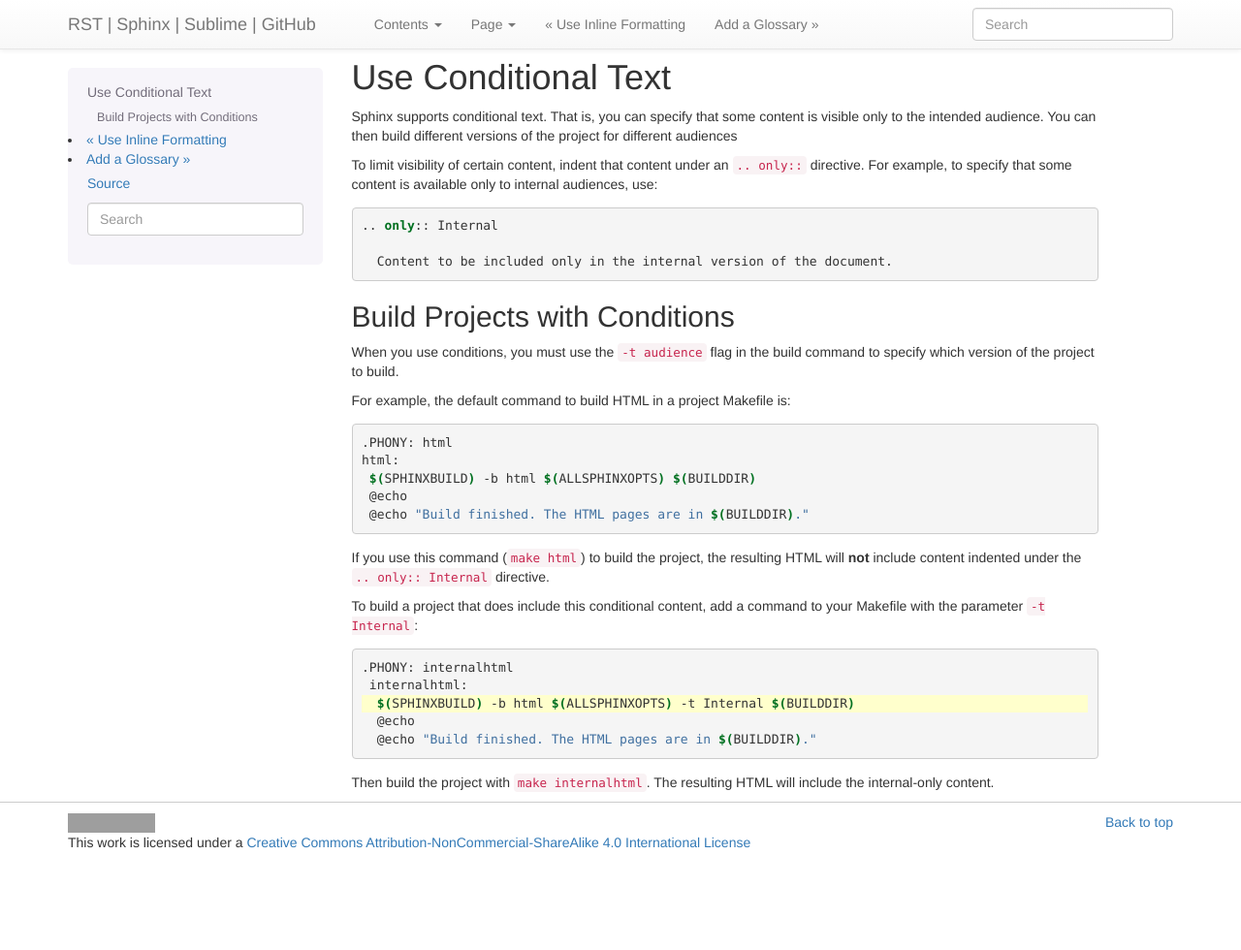
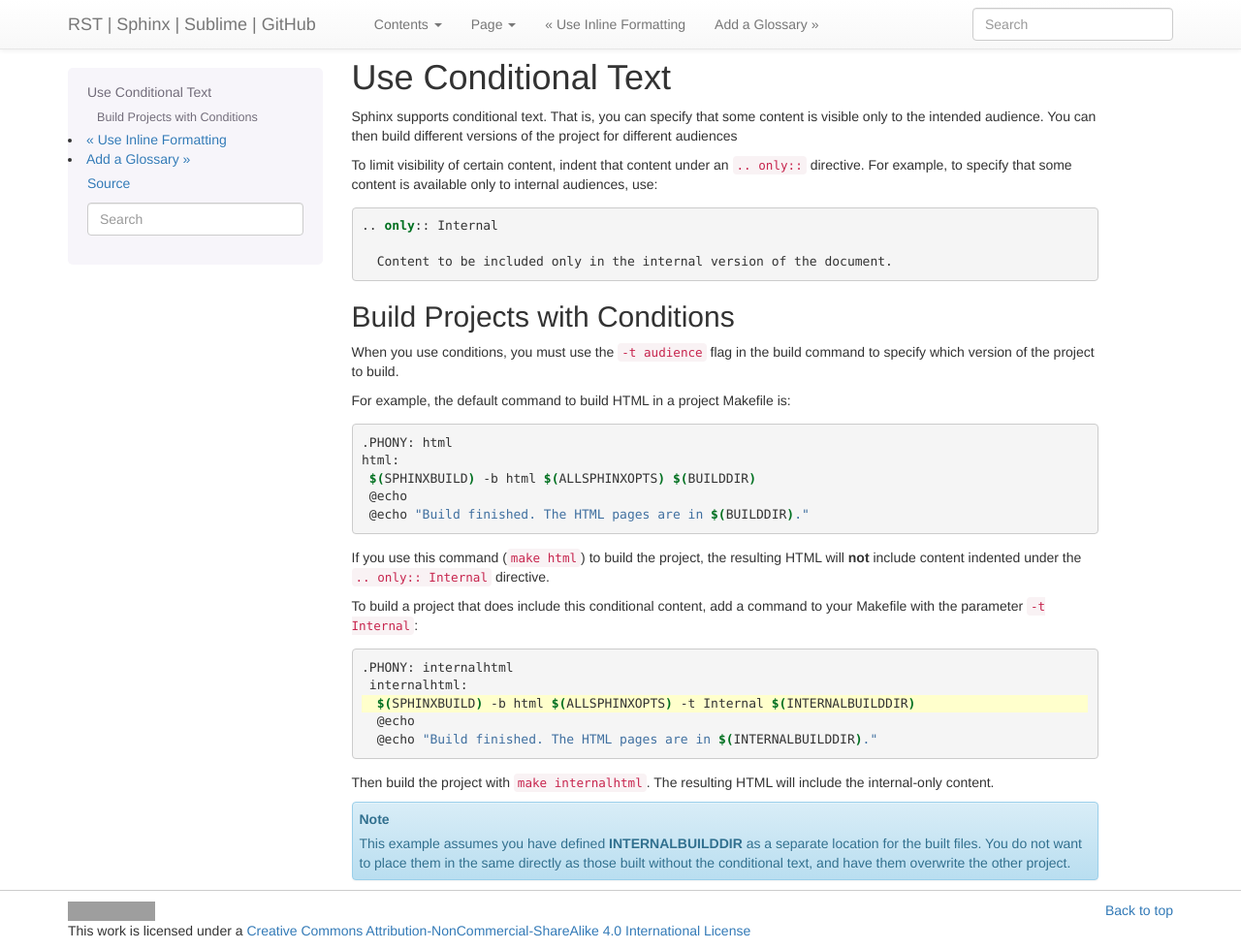
Before and after one commit to MarkHoeber/sublime_sphinx_guide, a Sphinx documentation site: the page built from source/conditions.rst, in a window 1280 px wide and 980 px high. Shown: the whole window at 97% size. Built offline with Sphinx 7.4.7, drawn with Linux system fonts in a browser that asks for light colours; pages that are not in the unit, such as notebooks, are missing from menus; grey boxes are pictures that could not be loaded.

Commit message:
Update conditions.rst

```diff
--- a/source/conditions.rst
+++ b/source/conditions.rst
@@ -36,9 +36,11 @@
 
   .PHONY: internalhtml
    internalhtml:
-    $(SPHINXBUILD) -b html $(ALLSPHINXOPTS) -t Internal $(BUILDDIR)
+    $(SPHINXBUILD) -b html $(ALLSPHINXOPTS) -t Internal $(INTERNALBUILDDIR)
     @echo
-    @echo "Build finished. The HTML pages are in $(BUILDDIR)."
+    @echo "Build finished. The HTML pages are in $(INTERNALBUILDDIR)."
 
 Then build the project with ``make internalhtml``. The resulting HTML will
 include the internal-only content.
+
+.. note:: This example assumes you have defined **INTERNALBUILDDIR** as a separate location for the built files.  You do not want to place them in the same directly as those built without the conditional text, and have them overwrite the other project.
```
